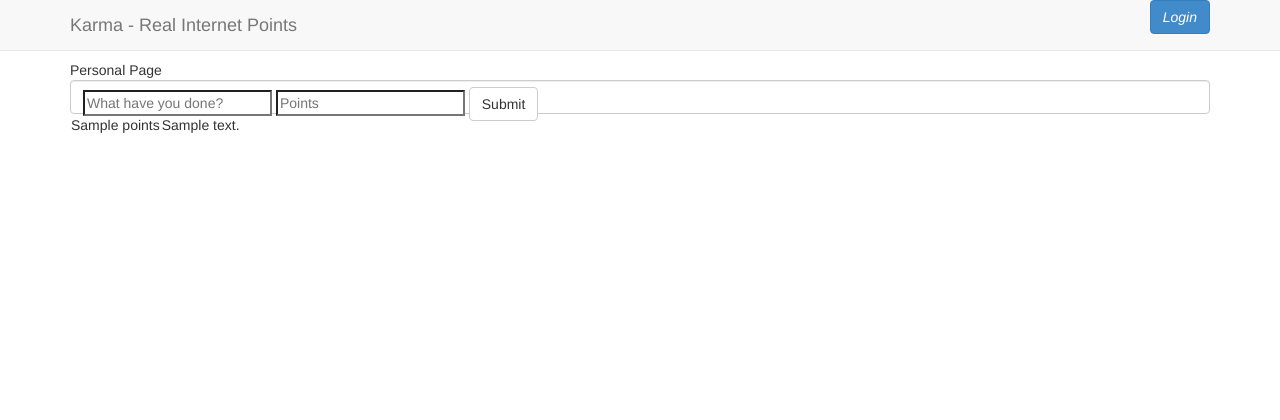
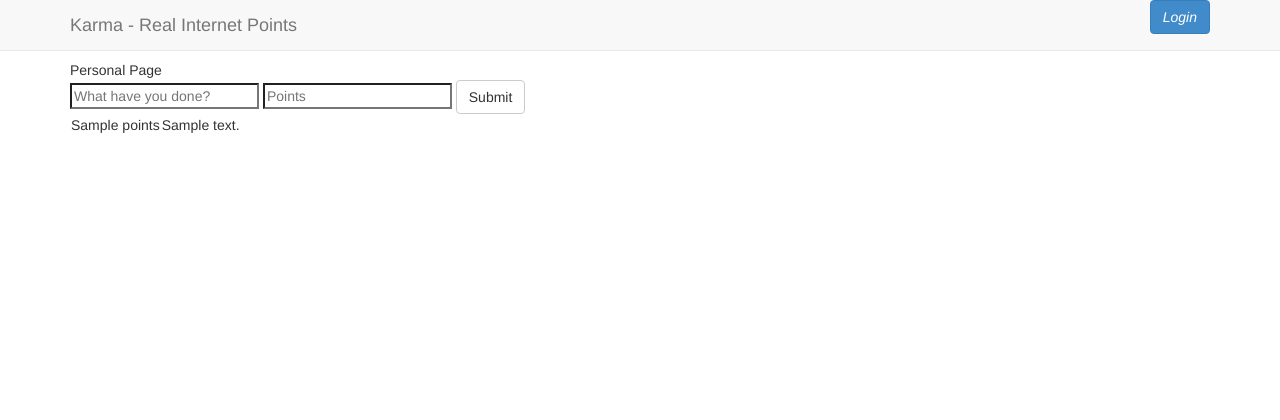
Before and after one commit to bit-bots/karma, a Django app: template karma/karma/templates/karma/personal.html in a window 1280 px wide. Shown: the top 420 px of the page. Run offline with Django 3.2, Linux system fonts and the light colour scheme; the template is opened without the code that fills it: most values are stand-ins (such as "Sample title", 1, 10 or a date in 2020); some libraries are stand-ins or nearby versions.

Commit message:
show errors

```diff
--- a/karma/karma/templates/karma/personal.html
+++ b/karma/karma/templates/karma/personal.html
@@ -5,11 +5,13 @@
 
 Personal Page
 
-    <div class="form-control">
+    <div class="">
         <form action="{% url 'karma_personal' %}" method="post">
             {% csrf_token %}
             <input type="text" name="{{ form.description.name }}" value="{{ form.description.value|default_if_none:'' }}" placeholder="What have you done?" required="required" />
+            {% if form.description.errors %}<ul class="alert alert-danger">{{ form.description.errors }}</ul>{% endif %}
             <input type="number" name="{{ form.points.name }}" value="{{ form.points.value }}" placeholder="Points" required="required" />
+            {% if form.points.errors %}<ul class="alert alert-danger">{{ form.points.errors }}</ul>{% endif %}
             <input type="submit" name="submit" value="Submit" class="btn btn-default" />
         </form>
     </div>
```
